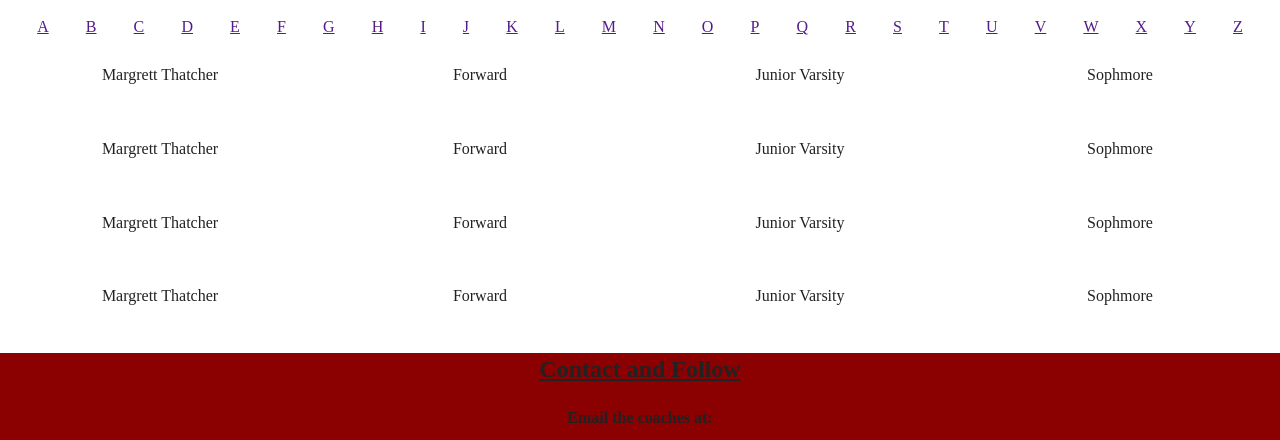
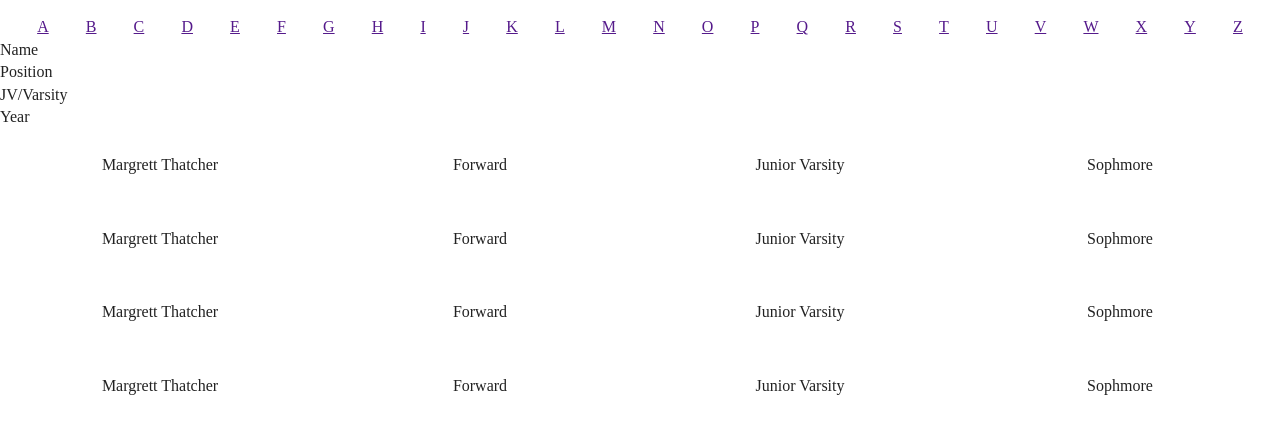
Before and after one commit to Marie-m-l/cca-g-basketball, a website: page players/index.html in a window 1280 px wide. Shown: the part 357-797 px from the top of the page. Drawn offline with Linux system fonts and the light colour scheme; files that its build step writes are made by us from their sources; files whose address does not match are found by name.

Commit message:
Add ul.player-section-titles 4 the #players-list quadrents

```diff
--- a/players/index.html
+++ b/players/index.html
@@ -271,6 +271,25 @@
 
         </ul>
 
+        <ul class="player-section-titles">
+          <li class="title-name">
+            Name
+          </li>
+
+          <li class="title-position">
+            Position
+          </li>
+
+          <li class="title-team">
+            JV/Varsity
+          </li>
+
+          <li class="title-year">
+            Year
+          </li>
+
+        </ul>
+
         <!-- LIST OF PLAYERS -->
         <ul id="player-list">
             <!-- NAME, POSITION, JV OR VARSITY, YEAR -->
```
